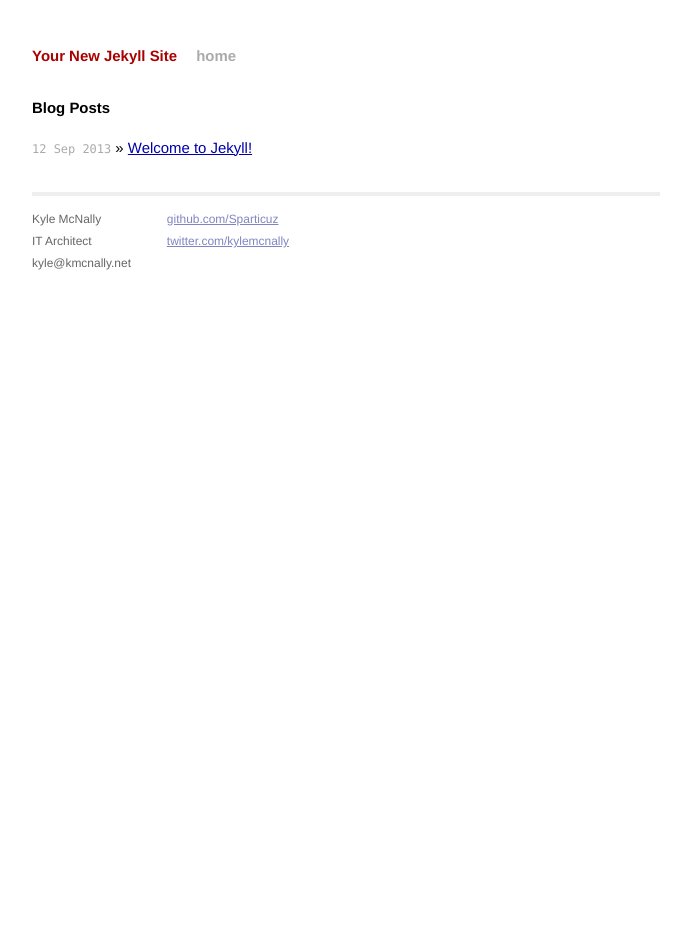
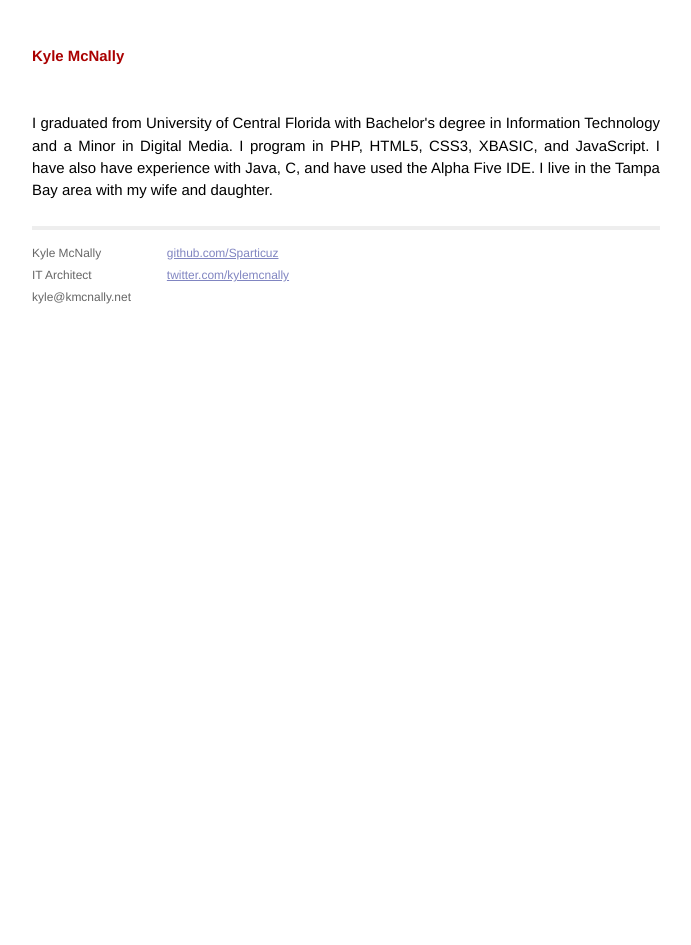
Before and after one commit to Sparticuz/sparticuz.github.io, a Jekyll site: the page built from index.html, in a window 1280 px wide. Shown: the whole page, without its empty margins (294-985 px from the left). Built offline with Jekyll 4.4.1, drawn with Linux system fonts in a browser that asks for light colours; Markdown is read by kramdown in place of the engine named in the settings.

Commit message:
moved blog off home page and added some content

```diff
--- a/_config.yml
+++ b/_config.yml
@@ -1,3 +1,4 @@
-name: Your New Jekyll Site
+name: Kyle McNally
 markdown: redcarpet
 pygments: true
+timezone: America/New_York
--- /dev/null
+++ b/_includes/footer.html
@@ -0,0 +1,20 @@
+
+          <div class="footer">
+            <div class="contact">
+              <p>
+                Kyle McNally<br />
+                IT Architect<br />
+                kyle@kmcnally.net
+              </p>
+            </div>
+            <div class="contact">
+              <p>
+                <a href="https://github.com/sparticuz">github.com/Sparticuz</a><br />
+                <a href="https://twitter.com/kylemcnally">twitter.com/kylemcnally</a><br />
+              </p>
+            </div>
+          </div>
+        </div>
+
+    </body>
+</html>
--- /dev/null
+++ b/_includes/header.html
@@ -0,0 +1,23 @@
+<!DOCTYPE html>
+<html>
+    <head>
+        <meta charset="utf-8">
+        <meta http-equiv="X-UA-Compatible" content="IE=edge,chrome=1">
+        <title>{{ page.title }}</title>
+        <meta name="viewport" content="width=device-width">
+
+        <!-- syntax highlighting CSS -->
+        <link rel="stylesheet" href="/css/syntax.css">
+
+        <!-- Custom CSS -->
+        <link rel="stylesheet" href="/css/main.css">
+
+    </head>
+    <body>
+
+        <div class="site">
+          <div class="header">
+            <h1 class="title"><a href="/">{{ site.name }}</a></h1>
+            <!--<a class="extra" href="/">home</a>
+            <a class="extra" href="blog.html">blog</a>-->
+          </div>
--- a/_layouts/default.html
+++ b/_layouts/default.html
@@ -1,44 +1,5 @@
-<!DOCTYPE html>
-<html>
-    <head>
-        <meta charset="utf-8">
-        <meta http-equiv="X-UA-Compatible" content="IE=edge,chrome=1">
-        <title>{{ page.title }}</title>
-        <meta name="viewport" content="width=device-width">
+{% include header.html %}
 
-        <!-- syntax highlighting CSS -->
-        <link rel="stylesheet" href="/css/syntax.css">
+{{ content }}
 
-        <!-- Custom CSS -->
-        <link rel="stylesheet" href="/css/main.css">
-
-    </head>
-    <body>
-
-        <div class="site">
-          <div class="header">
-            <h1 class="title"><a href="/">{{ site.name }}</a></h1>
-            <a class="extra" href="/">home</a>
-          </div>
-
-          {{ content }}
-
-          <div class="footer">
-            <div class="contact">
-              <p>
-                Kyle McNally<br />
-                IT Architect<br />
-                kyle@kmcnally.net
-              </p>
-            </div>
-            <div class="contact">
-              <p>
-                <a href="https://github.com/sparticuz">github.com/Sparticuz</a><br />
-                <a href="https://twitter.com/kylemcnally">twitter.com/kylemcnally</a><br />
-              </p>
-            </div>
-          </div>
-        </div>
-
-    </body>
-</html>
+{% include footer.html %}
--- a/index.html
+++ b/index.html
@@ -1,13 +1,8 @@
 ---
 layout: default
-title: Your New Jekyll Site
+title: Kyle McNally
 ---
 
 <div id="home">
-  <h1>Blog Posts</h1>
-  <ul class="posts">
-    {% for post in site.posts %}
-      <li><span>{{ post.date | date_to_string }}</span> &raquo; <a href="{{ post.url }}">{{ post.title }}</a></li>
-    {% endfor %}
-  </ul>
+  <p>I graduated from University of Central Florida with Bachelor's degree in Information Technology and a Minor in Digital Media. I program in PHP, HTML5, CSS3, XBASIC, and JavaScript. I have also have experience with Java, C, and have used the Alpha Five IDE. I live in the Tampa Bay area with my wife and daughter.</p>
 </div>
```
Also changed, not shown: blog.html (added, +13 -0 lines).
